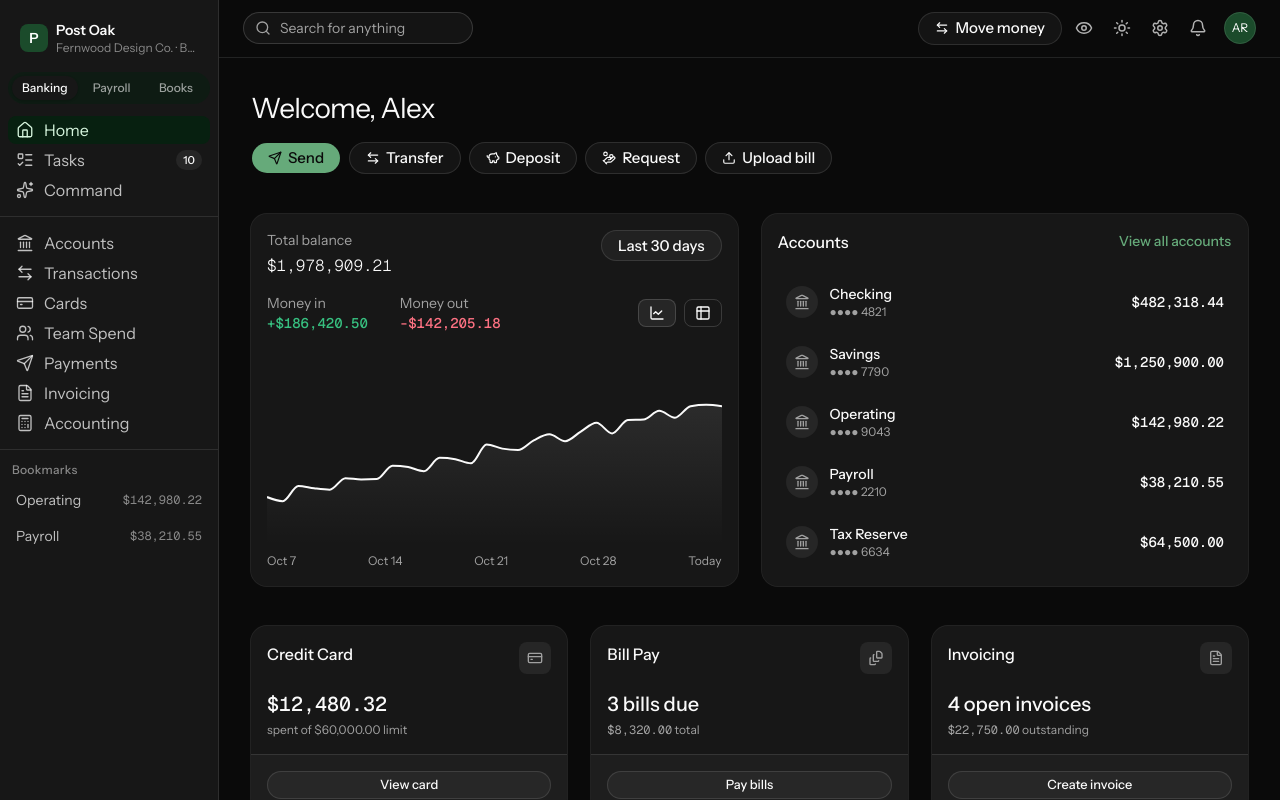
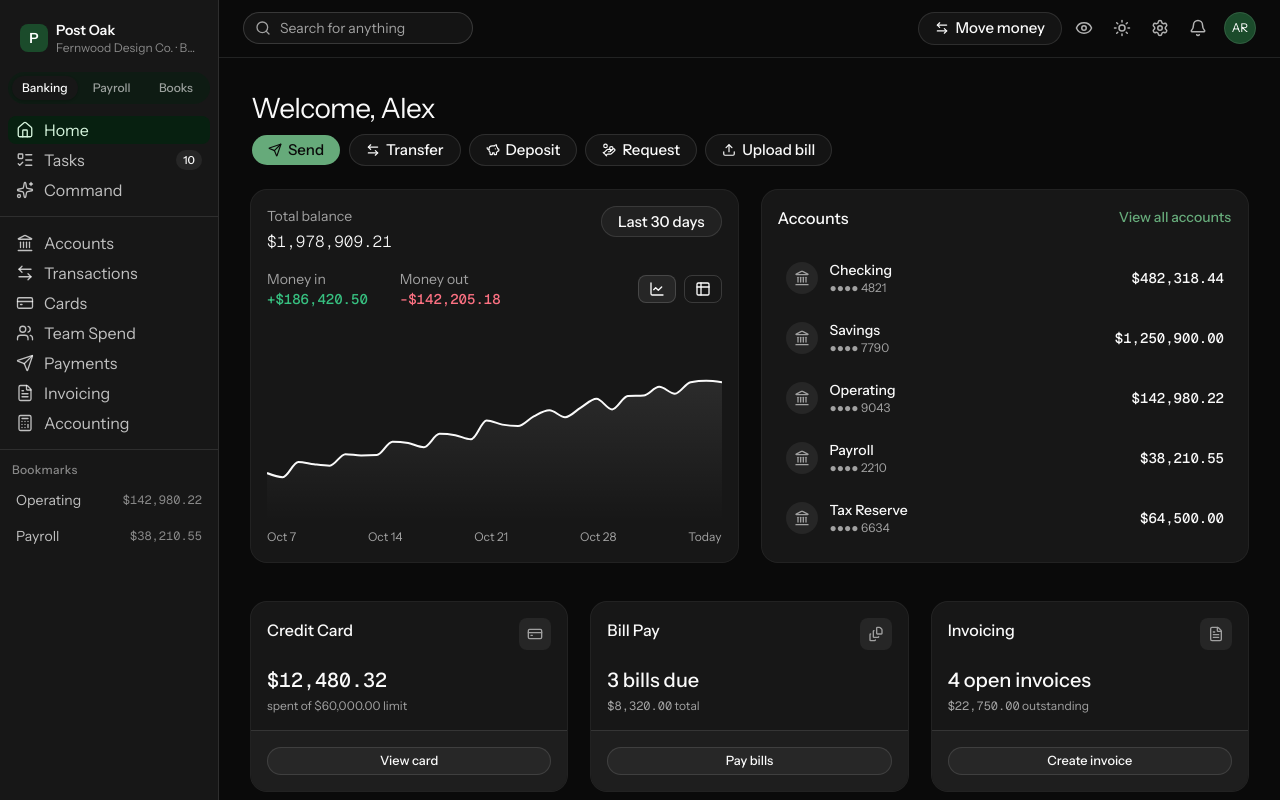
Before and after one commit to zubyan/post_oak_neobank, a Next.js app: page / in a window 1280 px wide. Built offline with nearby package versions, Linux system fonts and the light colour scheme.

Commit message:
Adjust dashboard spacing: title-to-buttons 8px, buttons-to-next-section 24px
The 40px vertical rhythm applies everywhere except around the quick
actions row, which gets its own tighter margins (8px above, 24px
below) per the client's clarification.

```diff
--- a/src/app/page.tsx
+++ b/src/app/page.tsx
@@ -6,12 +6,13 @@ import { WidgetsRow } from "@/components/dashboard/widgets-row";
 
 export default function DashboardHomePage() {
   return (
-    <div className="mx-auto max-w-6xl space-y-10 p-6 lg:p-8">
-      <div className="space-y-4">
+    <div className="mx-auto max-w-6xl p-6 lg:p-8">
       <WelcomeHeader />
+      <div className="mt-2 mb-6">
         <QuickActions />
       </div>
 
+      <div className="space-y-10">
         <div className="grid grid-cols-1 gap-6 xl:grid-cols-2">
           <BalanceCard />
           <AccountsListCard />
@@ -19,5 +20,6 @@ export default function DashboardHomePage() {
 
         <WidgetsRow />
       </div>
+    </div>
   );
 }
```
Lines whose indentation alone changed are shown as unchanged.
